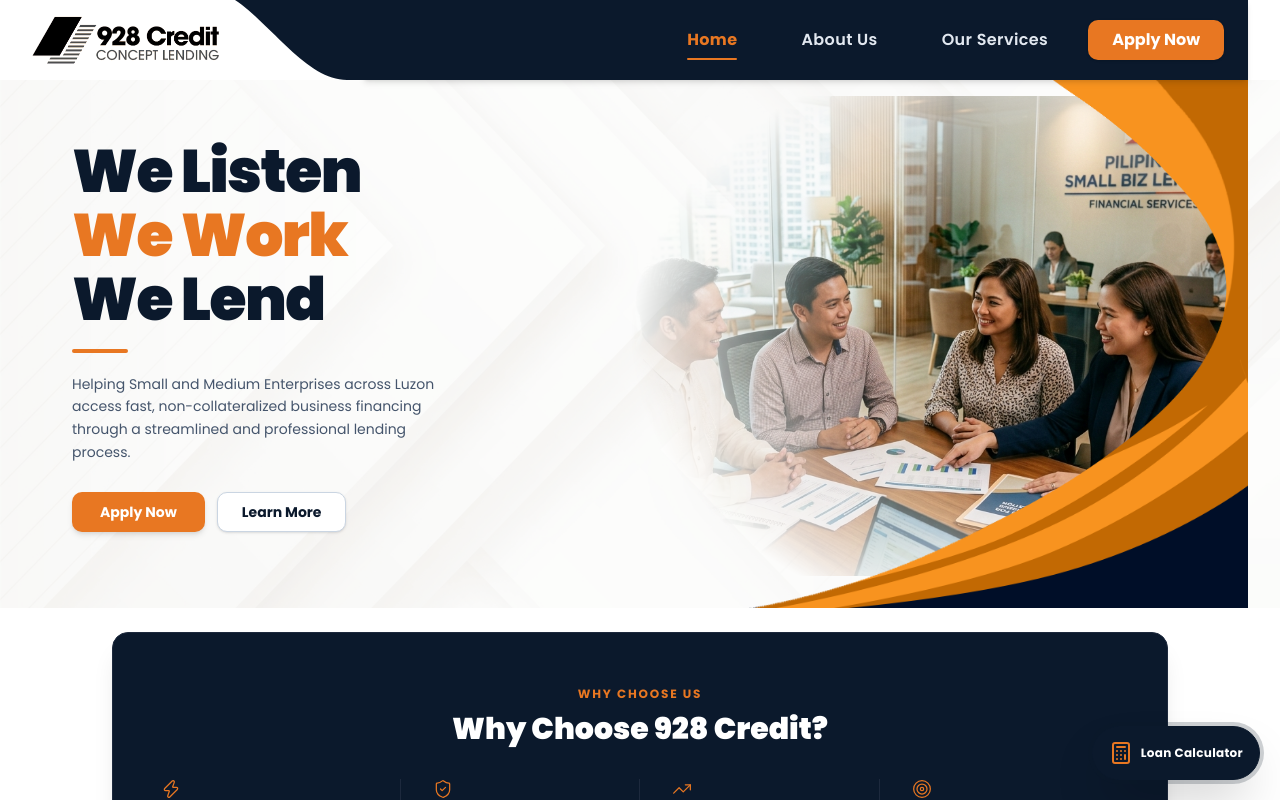
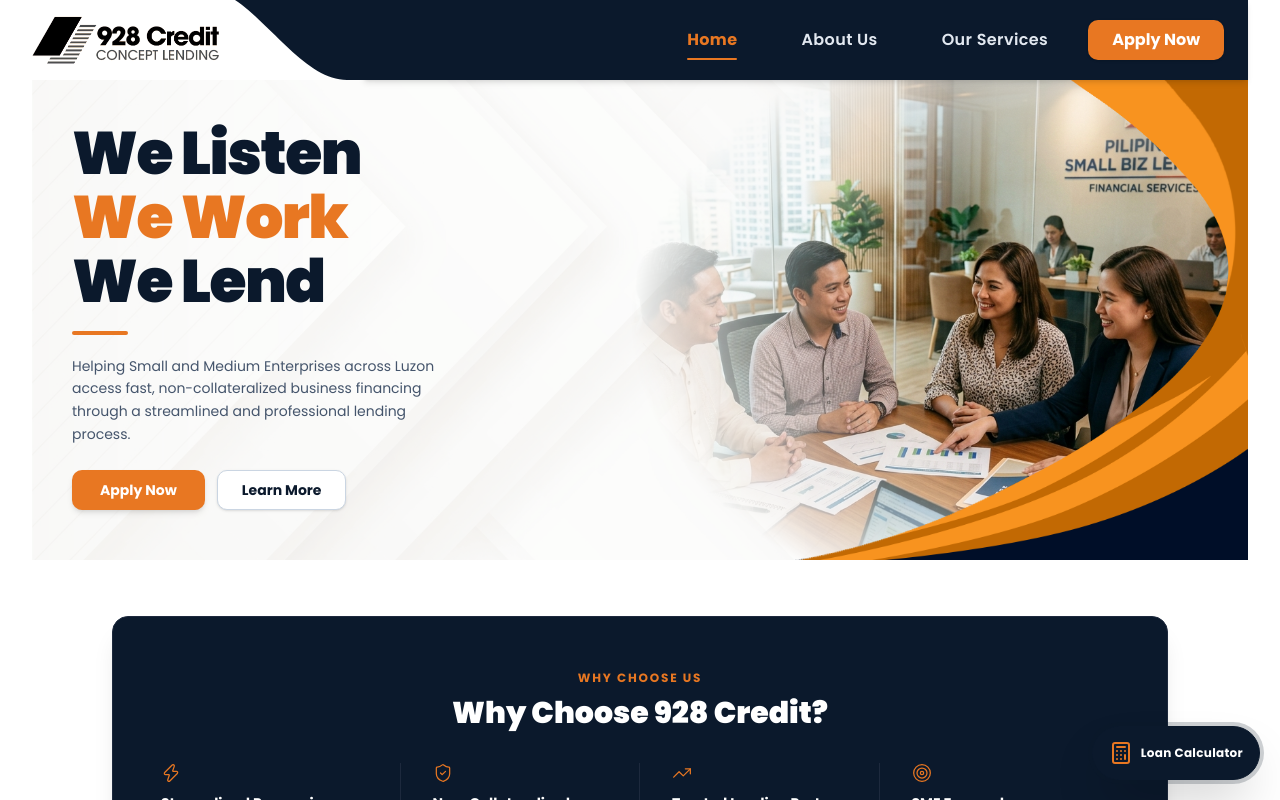
Before and after one commit to JanLancelot/928-lending, a Next.js app: page / in a window 1280 px wide. Shown: the top 800 px of the page. Built offline with nearby package versions, Linux system fonts and the light colour scheme.

Commit message:
fixed header for home page

```diff
--- a/src/app/about-us/page.tsx
+++ b/src/app/about-us/page.tsx
@@ -53,7 +53,7 @@
             />
           </div>
 
-          {/* Header Overlay matching Footer right edge */}
+          {/* Header Overlay matching Footer right edge (z-20 layer over picture) */}
           <div className="absolute inset-y-0 right-0 sm:right-6 lg:right-8 h-full pointer-events-none z-20 flex justify-end overflow-hidden">
             <Image
               src="/images/wholeoverlay.png"
@@ -67,7 +67,7 @@
 
           <div className="grid grid-cols-1 lg:grid-cols-12 gap-4 sm:gap-6 items-center relative z-10 px-0">
 
-            <div className="lg:col-span-6 space-y-2 z-20 pl-0 sm:pl-6 lg:pl-10 my-auto flex flex-col justify-center">
+            <div className="lg:col-span-6 space-y-2 z-30 relative pl-0 sm:pl-6 lg:pl-10 my-auto flex flex-col justify-center">
               <div className="space-y-1">
                 <h1 className="text-2xl sm:text-4xl lg:text-5xl font-black tracking-tight text-[#0B192C] leading-tight">
                   About 928 Credit Concept Lending
@@ -81,9 +81,10 @@
               </p>
             </div>
 
-            <div className="lg:col-span-6 relative min-h-[100px] sm:min-h-[160px] lg:min-h-[180px] flex items-center justify-end">
+            {/* Picture Column under wholeoverlay (z-5 layer) */}
+            <div className="lg:col-span-6 relative min-h-[100px] sm:min-h-[160px] lg:min-h-[180px] flex items-center justify-end z-0">
               <div
-                className="absolute inset-0 z-10 overflow-hidden"
+                className="absolute inset-0 z-5 overflow-hidden"
                 style={{
                   WebkitMaskImage: "radial-gradient(ellipse 85% 85% at 75% 50%, black 35%, transparent 75%)",
                   maskImage: "radial-gradient(ellipse 85% 85% at 75% 50%, black 35%, transparent 75%)",
--- a/src/app/apply-now/page.tsx
+++ b/src/app/apply-now/page.tsx
@@ -17,7 +17,7 @@
             />
           </div>
 
-          {/* Header Overlay matching Footer right edge */}
+          {/* Header Overlay matching Footer right edge (z-20 layer over picture) */}
           <div className="absolute inset-y-0 right-0 sm:right-6 lg:right-8 h-full pointer-events-none z-20 flex justify-end overflow-hidden">
             <Image
               src="/images/wholeoverlay.png"
@@ -31,7 +31,7 @@
 
           <div className="grid grid-cols-1 lg:grid-cols-12 gap-4 sm:gap-6 items-center relative z-10 px-0">
 
-            <div className="lg:col-span-6 space-y-2 z-20 pl-0 sm:pl-6 lg:pl-10 my-auto flex flex-col justify-center">
+            <div className="lg:col-span-6 space-y-2 z-30 relative pl-0 sm:pl-6 lg:pl-10 my-auto flex flex-col justify-center">
               <div className="space-y-1">
                 <h1 className="text-2xl sm:text-4xl lg:text-5xl font-black tracking-tight text-[#0B192C] leading-tight">
                   Loan Application
@@ -45,9 +45,10 @@
               </p>
             </div>
 
-            <div className="lg:col-span-6 relative min-h-[100px] sm:min-h-[160px] lg:min-h-[180px] flex items-center justify-end">
+            {/* Picture Column under wholeoverlay (z-5 layer) */}
+            <div className="lg:col-span-6 relative min-h-[100px] sm:min-h-[160px] lg:min-h-[180px] flex items-center justify-end z-0">
               <div
-                className="absolute inset-0 z-10 overflow-hidden"
+                className="absolute inset-0 z-5 overflow-hidden"
                 style={{
                   WebkitMaskImage: "radial-gradient(ellipse 85% 85% at 75% 50%, black 35%, transparent 75%)",
                   maskImage: "radial-gradient(ellipse 85% 85% at 75% 50%, black 35%, transparent 75%)",
--- a/src/app/our-services/page.tsx
+++ b/src/app/our-services/page.tsx
@@ -68,7 +68,7 @@
             />
           </div>
 
-          {/* Header Overlay matching Footer right edge */}
+          {/* Header Overlay matching Footer right edge (z-20 layer over picture) */}
           <div className="absolute inset-y-0 right-0 sm:right-6 lg:right-8 h-full pointer-events-none z-20 flex justify-end overflow-hidden">
             <Image
               src="/images/wholeoverlay.png"
@@ -82,7 +82,7 @@
 
           <div className="grid grid-cols-1 lg:grid-cols-12 gap-4 sm:gap-6 items-center relative z-10 px-0">
 
-            <div className="lg:col-span-6 space-y-2 z-20 pl-0 sm:pl-6 lg:pl-10 my-auto flex flex-col justify-center">
+            <div className="lg:col-span-6 space-y-2 z-30 relative pl-0 sm:pl-6 lg:pl-10 my-auto flex flex-col justify-center">
               <div className="space-y-1">
                 <h1 className="text-2xl sm:text-4xl lg:text-5xl font-black tracking-tight text-[#0B192C] leading-tight">
                   Business Loan Solutions
@@ -96,9 +96,10 @@
               </p>
             </div>
 
-            <div className="lg:col-span-6 relative min-h-[100px] sm:min-h-[160px] lg:min-h-[180px] flex items-center justify-end">
+            {/* Picture Column under wholeoverlay (z-5 layer) */}
+            <div className="lg:col-span-6 relative min-h-[100px] sm:min-h-[160px] lg:min-h-[180px] flex items-center justify-end z-0">
               <div
-                className="absolute inset-0 z-10 overflow-hidden"
+                className="absolute inset-0 z-5 overflow-hidden"
                 style={{
                   WebkitMaskImage: "radial-gradient(ellipse 85% 85% at 75% 50%, black 35%, transparent 75%)",
                   maskImage: "radial-gradient(ellipse 85% 85% at 75% 50%, black 35%, transparent 75%)",
--- a/src/app/page.tsx
+++ b/src/app/page.tsx
@@ -45,9 +45,10 @@
 export default function Home() {
   return (
     <div className="w-full bg-white overflow-hidden">
-      <section className="relative w-full bg-white pt-0 pb-6 lg:pb-8 min-h-[340px] sm:min-h-[400px] lg:min-h-[440px] overflow-hidden">
-        {/* Background pattern anchored directly to top of section flush under navbar */}
-        <div className="absolute inset-0 pointer-events-none z-0 overflow-hidden opacity-30">
+      <section className="relative w-full bg-white pt-0 pb-4 lg:pb-8 overflow-hidden">
+        <div className="relative z-10 max-w-7xl mx-auto px-0 sm:px-6 lg:px-8 w-full">
+          {/* Background pattern matching Footer/Navbar container width */}
+          <div className="absolute inset-y-0 left-0 sm:left-6 lg:left-8 right-0 sm:right-6 lg:right-8 pointer-events-none z-0 overflow-hidden opacity-30">
             <Image
               src="/images/bg.jpg"
               alt="Hero Background"
@@ -57,7 +58,7 @@
             />
           </div>
 
-        {/* Header Overlay anchored directly to top of section flush under navbar */}
+          {/* Decorative Wholeoverlay anchored right edge (z-20 layer over picture) */}
           <div className="absolute inset-y-0 right-0 sm:right-6 lg:right-8 h-full pointer-events-none z-20 flex justify-end overflow-hidden">
             <Image
               src="/images/wholeoverlay.png"
@@ -69,10 +70,10 @@
             />
           </div>
 
-        <div className="relative z-10 max-w-7xl mx-auto px-0 sm:px-6 lg:px-8 w-full pt-0 sm:pt-4">
-          <div className="grid grid-cols-12 gap-3 sm:gap-6 lg:gap-8 items-center relative z-10 px-0">
+          <div className="grid grid-cols-12 gap-3 sm:gap-6 lg:gap-8 items-center relative z-10">
 
-            <div className="col-span-7 lg:col-span-5 space-y-3 sm:space-y-5 z-20 pl-0 sm:pl-6 lg:pl-10 my-auto flex flex-col justify-center">
+            {/* Text Column flush under navbar with pt-1 sm:pt-4 */}
+            <div className="col-span-7 lg:col-span-5 space-y-3 sm:space-y-5 z-30 relative px-4 sm:px-6 lg:px-10 pt-1 sm:pt-4 pb-3 sm:pb-6 flex flex-col justify-start">
               <div className="space-y-1">
                 <h1 className="text-2xl sm:text-5xl lg:text-6xl font-black tracking-tight text-[#0B192C] leading-none">
                   We Listen
@@ -91,26 +92,28 @@
                 Helping Small and Medium Enterprises across Luzon access fast, non-collateralized business financing through a streamlined and professional lending process.
               </p>
 
-              <div className="pt-1 sm:pt-2 flex flex-wrap gap-2 sm:gap-3">
+              {/* Single row non-wrapping buttons on top of wholeoverlay (z-40) */}
+              <div className="pt-1 flex flex-nowrap items-center gap-1.5 sm:gap-3 whitespace-nowrap relative z-40">
                 <Button
                   asChild
-                  className="bg-[#E87722] hover:bg-[#d46716] text-white text-[11px] sm:text-sm font-bold px-4 sm:px-7 py-2 sm:py-3 rounded-md shadow-md transition-all duration-300 transform hover:-translate-y-0.5 active:translate-y-0"
+                  className="bg-[#E87722] hover:bg-[#d46716] text-white text-[10px] sm:text-sm font-bold px-3 sm:px-7 py-1.5 sm:py-3 rounded-md shadow-md transition-all duration-300 transform hover:-translate-y-0.5 active:translate-y-0 shrink-0"
                 >
                   <Link href="/apply-now">Apply Now</Link>
                 </Button>
                 <Button
                   asChild
                   variant="outline"
-                  className="border-slate-300 text-[#0B192C] hover:bg-slate-100 text-[11px] sm:text-sm font-bold px-3.5 sm:px-6 py-2 sm:py-3 rounded-md transition-all duration-300 transform hover:-translate-y-0.5 active:translate-y-0"
+                  className="border-slate-300 text-[#0B192C] hover:bg-slate-100 text-[10px] sm:text-sm font-bold px-2.5 sm:px-6 py-1.5 sm:py-3 rounded-md transition-all duration-300 transform hover:-translate-y-0.5 active:translate-y-0 shrink-0"
                 >
                   <Link href="/about-us">Learn More</Link>
                 </Button>
               </div>
             </div>
 
-            <div className="col-span-5 lg:col-span-7 relative min-h-[160px] sm:min-h-[340px] lg:min-h-[480px] flex items-center justify-end">
+            {/* Picture Column under wholeoverlay (z-5 layer) */}
+            <div className="col-span-5 lg:col-span-7 relative min-h-[180px] sm:min-h-[340px] lg:min-h-[480px] flex items-center justify-end z-0">
               <div
-                className="absolute inset-0 z-10 overflow-hidden"
+                className="absolute inset-0 z-5 overflow-hidden"
                 style={{
                   WebkitMaskImage: "radial-gradient(ellipse 85% 85% at 75% 50%, black 35%, transparent 75%)",
                   maskImage: "radial-gradient(ellipse 85% 85% at 75% 50%, black 35%, transparent 75%)",
```
Lines whose indentation alone changed are shown as unchanged.
